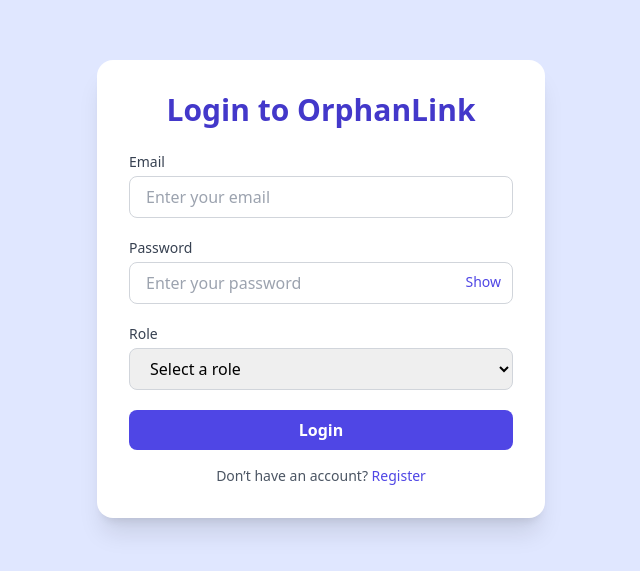
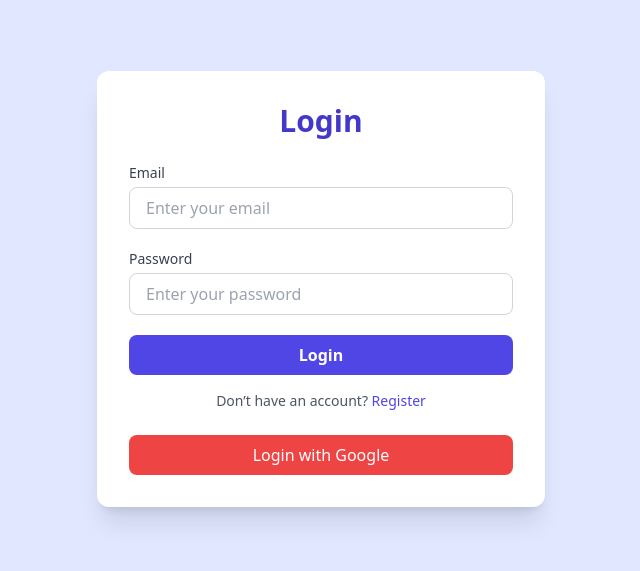
Before and after one commit to prachii06/OrphaConnect, a React (Vite) app in the folder client/: page /login in a window 1280 px wide. Shown: the part 111-682 px from the top of the page, without its empty margins (319-959 px from the left). Built offline with nearby package versions, Linux system fonts and the light colour scheme.

Commit message:
updated files

```diff
--- a/client/src/App.jsx
+++ b/client/src/App.jsx
@@ -16,6 +16,7 @@
 import ManageDonations from './components/admin/ManageDonations';
 import ViewReports from './components/admin/ViewReports';
 import Settings from './components/admin/Settings';
+import Requests from './components/admin/Requests';
 
 
 // User routes
@@ -52,6 +53,7 @@
         <Route path="donations" element={<ManageDonations />} />
         <Route path="reports" element={<ViewReports />} />
         <Route path="settings" element={<Settings />} />
+        <Route path="requests" element={<Requests />} />
       </Route>
     </Routes>
   );
--- /dev/null
+++ b/client/src/components/admin/Requests.jsx
@@ -0,0 +1,80 @@
+import React, { useState, useEffect } from 'react';
+import { collection, query, where, getDocs, doc, updateDoc } from 'firebase/firestore';
+import { db } from '../../firebase'; // Adjust path if needed
+
+const Requests = () => {
+  const [requests, setRequests] = useState([]);
+  const [loading, setLoading] = useState(false);
+
+  const fetchRequests = async () => {
+    setLoading(true);
+    try {
+      // Firestore query: only fetch admin users who are NOT approved
+      const q = query(
+        collection(db, 'users'),
+        where('role', '==', 'admin'),
+        where('approved', '==', false)
+      );
+
+      const snapshot = await getDocs(q);
+      const pendingRequests = snapshot.docs.map(doc => ({
+        id: doc.id,
+        ...doc.data()
+      }));
+
+      setRequests(pendingRequests);
+    } catch (error) {
+      console.error('Error fetching admin requests:', error);
+    } finally {
+      setLoading(false);
+    }
+  };
+
+  const handleApprove = async (id) => {
+    try {
+      const userRef = doc(db, 'users', id);
+      await updateDoc(userRef, { approved: true });
+
+      alert('Admin request approved!');
+      fetchRequests(); // Refresh the list after approving
+    } catch (error) {
+      console.error('Error approving admin:', error);
+      alert('Error approving admin.');
+    }
+  };
+
+  useEffect(() => {
+    fetchRequests();
+  }, []);
+
+  return (
+    <div className="min-h-screen flex flex-col items-center bg-gray-100 p-6">
+      <h2 className="text-3xl font-bold mb-6 text-indigo-700">Pending Admin Requests</h2>
+
+      {loading ? (
+        <p>Loading...</p>
+      ) : requests.length === 0 ? (
+        <p className="text-gray-600">No pending admin requests.</p>
+      ) : (
+        <div className="w-full max-w-2xl space-y-4">
+          {requests.map((req) => (
+            <div key={req.id} className="bg-white p-4 rounded-lg shadow-md flex justify-between items-center">
+              <div>
+                <p className="font-semibold">{req.name}</p>
+                <p className="text-sm text-gray-500">{req.email}</p>
+              </div>
+              <button
+                onClick={() => handleApprove(req.id)}
+                className="bg-green-600 text-white px-4 py-2 rounded-lg hover:bg-green-700"
+              >
+                Approve
+              </button>
+            </div>
+          ))}
+        </div>
+      )}
+    </div>
+  );
+};
+
+export default Requests;
--- a/client/src/pages/AdminDashboard.jsx
+++ b/client/src/pages/AdminDashboard.jsx
@@ -13,6 +13,7 @@
           <li><Link to="donations" className="hover:text-gray-200">Manage Donations</Link></li>
           <li><Link to="reports" className="hover:text-gray-200">View Reports</Link></li>
           <li><Link to="settings" className="hover:text-gray-200">Settings</Link></li>
+          <li><Link to="requests" className="hover:text-gray-200">Requests</Link></li>
         </ul>
       </div>
 
--- a/client/src/pages/Login.jsx
+++ b/client/src/pages/Login.jsx
@@ -1,56 +1,85 @@
 import React, { useState } from 'react';
 import { useNavigate } from 'react-router-dom';
-import { motion } from 'framer-motion';
-import { signInWithEmailAndPassword } from 'firebase/auth';
-import { auth } from '../firebase';
+import { signInWithEmailAndPassword, signInWithPopup, GoogleAuthProvider } from 'firebase/auth';
+import { auth, db } from '../firebase';
+import { doc, getDoc } from 'firebase/firestore';
 
 const Login = () => {
   const navigate = useNavigate();
   const [email, setEmail] = useState('');
   const [password, setPassword] = useState('');
-  const [role, setRole] = useState('');
-  const [showPassword, setShowPassword] = useState(false);
   const [error, setError] = useState('');
+  const [loading, setLoading] = useState(false);
 
   const handleLogin = async (e) => {
     e.preventDefault();
-    if (!email || !password || !role) {
-      setError('Please fill in all fields.');
-      return;
-    }
+    setLoading(true);
+    setError('');
 
     try {
       const userCredential = await signInWithEmailAndPassword(auth, email, password);
       const user = userCredential.user;
-      console.log('Logged in as:', user.email);
-      setError('');
 
-      // Redirect based on role
-      if (role === 'admin') {
-        navigate('/admin-dashboard');
-      } else if (role === 'moderator') {
-        navigate('/moderator-dashboard');
-      } else if (role === 'user') {
-        navigate('/user-dashboard');
+      // Check user in Firestore (users collection)
+      const userRef = doc(db, 'users', user.uid);
+      const docSnap = await getDoc(userRef);
+
+      if (docSnap.exists()) {
+        const userData = docSnap.data();
+
+        // If user is admin and approved
+        if (userData.role === 'admin' && userData.approved === true) {
+          navigate('/admin-dashboard');  // Admin Dashboard
+        } else if (userData.role === 'user') {
+          navigate('/user-dashboard');  // User Dashboard
         } else {
-        setError('Invalid role selected.');
+          setError('You are not approved yet or not registered as a user.');
         }
+      } else {
+        setError('User not found!');
+      }
+    } catch (err) {
+      setError('Login failed. Please check your credentials.');
+      console.error(err.message);
+    } finally {
+      setLoading(false);
+    }
+  };
 
+  const handleGoogleSignIn = async () => {
+    const provider = new GoogleAuthProvider();
+    try {
+      const result = await signInWithPopup(auth, provider);
+      const user = result.user;
+
+      // Check user in Firestore (users collection)
+      const userRef = doc(db, 'users', user.uid);
+      const docSnap = await getDoc(userRef);
+
+      if (docSnap.exists()) {
+        const userData = docSnap.data();
+
+        // If user is admin and approved
+        if (userData.role === 'admin' && userData.approved === true) {
+          navigate('/admin-dashboard');  // Admin Dashboard
+        } else if (userData.role === 'user') {
+          navigate('/user-dashboard');  // User Dashboard
+        } else {
+          setError('You are not approved yet or not registered as a user.');
+        }
+      } else {
+        setError('User not found!');
+      }
     } catch (err) {
+      setError('Google login failed. Please try again.');
       console.error(err.message);
-      setError('Login failed. Please check your credentials.');
     }
   };
 
   return (
     <div className="min-h-screen flex items-center justify-center bg-indigo-100 px-4">
-      <motion.div
-        className="bg-white p-8 rounded-2xl shadow-xl w-full max-w-md"
-        initial={{ opacity: 0, scale: 0.95 }}
-        animate={{ opacity: 1, scale: 1 }}
-        transition={{ duration: 0.5 }}
-      >
-        <h2 className="text-3xl font-bold text-indigo-700 text-center mb-6">Login to OrphanLink</h2>
+      <div className="bg-white p-8 rounded-xl shadow-xl w-full max-w-md">
+        <h2 className="text-3xl font-bold text-indigo-700 text-center mb-6">Login</h2>
 
         <form onSubmit={handleLogin} className="space-y-5">
           <div>
@@ -67,37 +96,14 @@
 
           <div>
             <label className="block mb-1 text-sm font-medium text-gray-700">Password</label>
-            <div className="relative">
             <input
-                type={showPassword ? 'text' : 'password'}
+              type="password"
               required
               value={password}
               onChange={(e) => setPassword(e.target.value)}
               className="w-full px-4 py-2 border border-gray-300 rounded-lg focus:outline-none focus:ring-2 focus:ring-indigo-500"
               placeholder="Enter your password"
             />
-              <span
-                onClick={() => setShowPassword(!showPassword)}
-                className="absolute right-3 top-2.5 text-sm text-indigo-600 cursor-pointer select-none"
-              >
-                {showPassword ? 'Hide' : 'Show'}
-              </span>
-            </div>
-          </div>
-
-          <div>
-            <label className="block mb-1 text-sm font-medium text-gray-700">Role</label>
-            <select
-              value={role}
-              onChange={(e) => setRole(e.target.value)}
-              className="w-full px-4 py-2 border border-gray-300 rounded-lg focus:outline-none focus:ring-2 focus:ring-indigo-500"
-              required
-            >
-              <option value="">Select a role</option>
-              <option value="admin">Admin</option>
-              <option value="moderator">Moderator</option>
-              <option value="user">User</option>
-            </select>
           </div>
 
           {error && (
@@ -106,9 +112,10 @@
 
           <button
             type="submit"
+            disabled={loading}
             className="w-full bg-indigo-600 text-white py-2 rounded-lg font-semibold hover:bg-indigo-700 transition"
           >
-            Login
+            {loading ? 'Logging in...' : 'Login'}
           </button>
         </form>
 
@@ -121,7 +128,16 @@
             Register
           </span>
         </p>
-      </motion.div>
+
+        <div className="mt-6 text-center">
+          <button
+            onClick={handleGoogleSignIn}
+            className="w-full bg-red-500 text-white py-2 rounded-lg hover:bg-red-700"
+          >
+            Login with Google
+          </button>
+        </div>
+      </div>
     </div>
   );
 };
--- a/client/src/pages/Register.jsx
+++ b/client/src/pages/Register.jsx
@@ -1,133 +1,161 @@
 // import React, { useState } from 'react';
-// import { motion } from 'framer-motion';
+// import { createUserWithEmailAndPassword, updateProfile } from 'firebase/auth';
+// import {GoogleAuthProvider} from 'firebase/auth';
+// import { collection, doc, setDoc } from 'firebase/firestore';
+// import { auth, db } from '../firebase'; // Adjust the import path as necessary
+// import { useNavigate } from 'react-router-dom';
 
 // const Register = () => {
+//   const navigate = useNavigate();
 //   const [name, setName] = useState('');
 //   const [email, setEmail] = useState('');
 //   const [password, setPassword] = useState('');
-//   const [role, setRole] = useState('');
+//   const [role, setRole] = useState('user');
 //   const [extraInfo, setExtraInfo] = useState('');
+//   const [error, setError] = useState('');
+//   const [loading, setLoading] = useState(false);
 
-//   const handleRegister = (e) => {
+//   const handleRegister = async (e) => {
 //     e.preventDefault();
-//     console.log('Registering:', name, email, password, role, extraInfo);
-//     // Add your backend/fetch call here
+//     setLoading(true);
+//     setError('');
+
+//     try {
+//       // 1. Create user with email and password
+//       const userCredential = await createUserWithEmailAndPassword(auth, email, password);
+//       const user = userCredential.user;
+
+
+//       // 2. Set display name
+//       await updateProfile(user, { displayName: name });
+
+//       // 3. Save additional user data in Firestore
+//       const userRef = doc(collection(db, 'users'), user.uid);
+//       await setDoc(userRef, {
+//         uid: user.uid,
+//         name,
+//         email,
+//         role,
+//         extraInfo,
+//         createdAt: new Date(),
+//       });
+
+//       alert('Registration successful!');
+//       navigate('/login');
+//     } catch (err) {
+//       setError(err.message);
+//     } finally {
+//       setLoading(false);
+//     }
 //   };
 
-//   const handleRoleChange = (e) => {
-//     setRole(e.target.value);
-//     setExtraInfo(''); // Reset extra info when the role changes
+//   const handleGoogleSignIin = async () => {
+//     const provider = new GoogleAuthProvider();
+//     try{
+//       const result = await signInWithPopup(auth,provider);
+//       const user = result.user;
+
+//       //to save user info
+//       const userRef = doc(collection(db,'users'),user.uid);
+//       await setDoc(userRef, {
+//         uid : user.uid,
+//         name: user.displayName,
+//         email: user.email,
+//         role: 'user',
+//         createdAt: new Date(),
+
+//       });
+//       alert("google signin successfull");
+//       navigate('/login')
+//     }catch(error){
+//       setError(error.message);
+//     }
 //   };
 
 //   return (
 //     <div className="min-h-screen flex items-center justify-center bg-indigo-100 px-4">
-//       <motion.div
-//         className="bg-white p-8 rounded-2xl shadow-xl w-full max-w-md"
-//         initial={{ opacity: 0, scale: 0.95 }}
-//         animate={{ opacity: 1, scale: 1 }}
-//         transition={{ duration: 0.5 }}
-//       >
-//         <h2 className="text-3xl font-bold text-indigo-700 text-center mb-6">Create an Account</h2>
+//       <div className="bg-white p-6 rounded-xl shadow-md w-full max-w-md">
+//         <h2 className="text-2xl font-bold text-center text-indigo-600 mb-4">Register</h2>
+//         <form onSubmit={handleRegister} className="space-y-4">
+//           <input
+//             type="text"
+//             placeholder="Name"
+//             value={name}
+//             required
+//             onChange={(e) => setName(e.target.value)}
+//             className="w-full px-4 py-2 border rounded-lg"
+//           />
+//           <input
+//             type="email"
+//             placeholder="Email"
+//             value={email}
+//             required
+//             onChange={(e) => setEmail(e.target.value)}
+//             className="w-full px-4 py-2 border rounded-lg"
+//           />
+//           <input
+//             type="password"
+//             placeholder="Password"
+//             value={password}
+//             required
+//             onChange={(e) => setPassword(e.target.value)}
+//             className="w-full px-4 py-2 border rounded-lg"
+//           />
 
-//         <form onSubmit={handleRegister} className="space-y-5">
-//           <div>
-//             <label className="block mb-1 text-sm font-medium text-gray-700">Name</label>
+//           <select
+//             value={role}
+//             onChange={(e) => setRole(e.target.value)}
+//             className="w-full px-4 py-2 border rounded-lg"
+//           >
+//             <option value="user">User</option>
+//             <option value="moderator">Moderator</option>
+//             <option value="admin">Admin</option>
+//           </select>
+
+//           {role === 'user' && (
 //             <input
 //               type="text"
+//               placeholder="Phone number"
+//               value={extraInfo}
 //               required
-//               value={name}
-//               onChange={(e) => setName(e.target.value)}
-//               className="w-full px-4 py-2 border border-gray-300 rounded-lg focus:outline-none focus:ring-2 focus:ring-indigo-500"
-//               placeholder="Your full name"
+//               onChange={(e) => setExtraInfo(e.target.value)}
+//               className="w-full px-4 py-2 border rounded-lg"
 //             />
-//           </div>
+//           )}
 
-//           <div>
-//             <label className="block mb-1 text-sm font-medium text-gray-700">Email</label>
+//           {role === 'moderator' && (
 //             <input
-//               type="email"
+//               type="text"
+//               placeholder="Moderation area"
+//               value={extraInfo}
 //               required
-//               value={email}
-//               onChange={(e) => setEmail(e.target.value)}
-//               className="w-full px-4 py-2 border border-gray-300 rounded-lg focus:outline-none focus:ring-2 focus:ring-indigo-500"
-//               placeholder="Enter your email"
+//               onChange={(e) => setExtraInfo(e.target.value)}
+//               className="w-full px-4 py-2 border rounded-lg"
 //             />
-//           </div>
-
-//           <div>
-//             <label className="block mb-1 text-sm font-medium text-gray-700">Password</label>
-//             <input
-//               type="password"
-//               required
-//               value={password}
-//               onChange={(e) => setPassword(e.target.value)}
-//               className="w-full px-4 py-2 border border-gray-300 rounded-lg focus:outline-none focus:ring-2 focus:ring-indigo-500"
-//               placeholder="Create a password"
-//             />
-//           </div>
-
-//           <div>
-//             <label className="block mb-1 text-sm font-medium text-gray-700">Select Role</label>
-//             <select
-//               value={role}
-//               onChange={handleRoleChange}
-//               className="w-full px-4 py-2 border border-gray-300 rounded-lg focus:outline-none focus:ring-2 focus:ring-indigo-500"
-//               required
-//             >
-//               <option value="">Select a role</option>
-//               <option value="user">User</option>
-//               <option value="admin">Admin</option>
-//               <option value="moderator">Moderator</option>
-//             </select>
-//           </div>
-
-//           {role === 'user' && (
-//             <div>
-//               <label className="block mb-1 text-sm font-medium text-gray-700">Phone Number</label>
-//               <input
-//                 type="text"
-//                 value={extraInfo}
-//                 onChange={(e) => setExtraInfo(e.target.value)}
-//                 className="w-full px-4 py-2 border border-gray-300 rounded-lg focus:outline-none focus:ring-2 focus:ring-indigo-500"
-//                 placeholder="Your phone number"
-//               />
-//             </div>
 //           )}
 
 //           {role === 'admin' && (
-//             <div>
-//               <label className="block mb-1 text-sm font-medium text-gray-700">Admin Code</label>
-//               <input
-//                 type="text"
-//                 value={extraInfo}
-//                 onChange={(e) => setExtraInfo(e.target.value)}
-//                 className="w-full px-4 py-2 border border-gray-300 rounded-lg focus:outline-none focus:ring-2 focus:ring-indigo-500"
-//                 placeholder="Enter admin code"
-//               />
-//             </div>
+//             <input
+//               type="text"
+//               placeholder="Admin code"
+//               value={extraInfo}
+//               required
+//               onChange={(e) => setExtraInfo(e.target.value)}
+//               className="w-full px-4 py-2 border rounded-lg"
+//             />
 //           )}
 
-//           {role === 'moderator' && (
-//             <div>
-//               <label className="block mb-1 text-sm font-medium text-gray-700">Moderation Area</label>
-//               <input
-//                 type="text"
-//                 value={extraInfo}
-//                 onChange={(e) => setExtraInfo(e.target.value)}
-//                 className="w-full px-4 py-2 border border-gray-300 rounded-lg focus:outline-none focus:ring-2 focus:ring-indigo-500"
-//                 placeholder="Specify moderation area"
-//               />
-//             </div>
-//           )}
+//           {error && <p className="text-red-600 text-sm">{error}</p>}
 
 //           <button
 //             type="submit"
-//             className="w-full bg-indigo-600 text-white py-2 rounded-lg font-semibold hover:bg-indigo-700 transition"
+//             disabled={loading}
+//             className="w-full bg-indigo-600 text-white py-2 rounded-lg hover:bg-indigo-700"
 //           >
-//             Register
+//             {loading ? 'Registering...' : 'Register'}
 //           </button>
 //         </form>
-//       </motion.div>
+//       </div>
 //     </div>
 //   );
 // };
@@ -136,11 +164,11 @@
 
 
 
-
 import React, { useState } from 'react';
-import { createUserWithEmailAndPassword, updateProfile } from 'firebase/auth';
+import { createUserWithEmailAndPassword, updateProfile, signInWithPopup } from 'firebase/auth';
+import { GoogleAuthProvider } from 'firebase/auth';
 import { collection, doc, setDoc } from 'firebase/firestore';
-import { auth, db } from '../firebase'; // Adjust the import path as necessary
+import { auth, db } from '../firebase';
 import { useNavigate } from 'react-router-dom';
 
 const Register = () => {
@@ -152,37 +180,74 @@
   const [extraInfo, setExtraInfo] = useState('');
   const [error, setError] = useState('');
   const [loading, setLoading] = useState(false);
+  const [successMessage, setSuccessMessage] = useState('');
+
+  const adminEmail = "prachiigohil06@gmail.com";
 
   const handleRegister = async (e) => {
     e.preventDefault();
     setLoading(true);
     setError('');
+    setSuccessMessage('');
 
     try {
-      // 1. Create user with email and password
+      // 1. Create user
       const userCredential = await createUserWithEmailAndPassword(auth, email, password);
       const user = userCredential.user;
 
-      // 2. Set display name
+      // 2. Update profile
       await updateProfile(user, { displayName: name });
 
-      // 3. Save additional user data in Firestore
-      const userRef = doc(collection(db, 'users'), user.uid);
-      await setDoc(userRef, {
+      // 3. Prepare user data
+      const userData = {
         uid: user.uid,
         name,
         email,
         role,
         extraInfo,
         createdAt: new Date(),
-      });
+      };
 
-      alert('Registration successful!');
-      navigate('/login');
+      // 4. If admin, add approved: false
+      if (role === 'admin') {
+        userData.approved = false;
+      }
+
+      // 5. Save to Firestore
+      const userRef = doc(collection(db, 'users'), user.uid);
+      await setDoc(userRef, userData);
+
+      // 6. Handle success
+      if (role === 'admin') {
+        setSuccessMessage('Your registration for admin is sent for approval.');
+      } else {
+        alert('Registration successful!');
+        navigate('/login');
+      }
+
     } catch (err) {
       setError(err.message);
     } finally {
       setLoading(false);
+    }
+  };
+
+  const handleGoogleSignIn = async () => {
+    const provider = new GoogleAuthProvider();
+    try {
+      const result = await signInWithPopup(auth, provider);
+      const user = result.user;
+
+      // Check if email matches admin
+      if (user.email === adminEmail) {
+        alert('Registration successful!');
+        navigate('/login');
+      } else {
+        setSuccessMessage('Your registration for admin is sent for approval.');
+      }
+
+    } catch (error) {
+      setError(error.message);
     }
   };
 
@@ -191,6 +256,8 @@
       <div className="bg-white p-6 rounded-xl shadow-md w-full max-w-md">
         <h2 className="text-2xl font-bold text-center text-indigo-600 mb-4">Register</h2>
         <form onSubmit={handleRegister} className="space-y-4">
+
+          {/* Name */}
           <input
             type="text"
             placeholder="Name"
@@ -199,6 +266,8 @@
             onChange={(e) => setName(e.target.value)}
             className="w-full px-4 py-2 border rounded-lg"
           />
+
+          {/* Email */}
           <input
             type="email"
             placeholder="Email"
@@ -207,6 +276,8 @@
             onChange={(e) => setEmail(e.target.value)}
             className="w-full px-4 py-2 border rounded-lg"
           />
+
+          {/* Password */}
           <input
             type="password"
             placeholder="Password"
@@ -216,6 +287,7 @@
             className="w-full px-4 py-2 border rounded-lg"
           />
 
+          {/* Role */}
           <select
             value={role}
             onChange={(e) => setRole(e.target.value)}
@@ -226,6 +298,7 @@
             <option value="admin">Admin</option>
           </select>
 
+          {/* Extra Info depending on Role */}
           {role === 'user' && (
             <input
               type="text"
@@ -236,7 +309,6 @@
               className="w-full px-4 py-2 border rounded-lg"
             />
           )}
-
           {role === 'moderator' && (
             <input
               type="text"
@@ -247,7 +319,6 @@
               className="w-full px-4 py-2 border rounded-lg"
             />
           )}
-
           {role === 'admin' && (
             <input
               type="text"
@@ -259,8 +330,11 @@
             />
           )}
 
+          {/* Error/Success Messages */}
           {error && <p className="text-red-600 text-sm">{error}</p>}
+          {successMessage && <p className="text-green-600 text-sm">{successMessage}</p>}
 
+          {/* Submit Button */}
           <button
             type="submit"
             disabled={loading}
@@ -269,6 +343,16 @@
             {loading ? 'Registering...' : 'Register'}
           </button>
         </form>
+
+        {/* Google Sign-In */}
+        <div className="mt-4 text-center">
+          <button
+            onClick={handleGoogleSignIn}
+            className="w-full bg-red-500 text-white py-2 rounded-lg hover:bg-red-700"
+          >
+            Register with Google
+          </button>
+        </div>
       </div>
     </div>
   );
```
Lines whose indentation alone changed are shown as unchanged.
